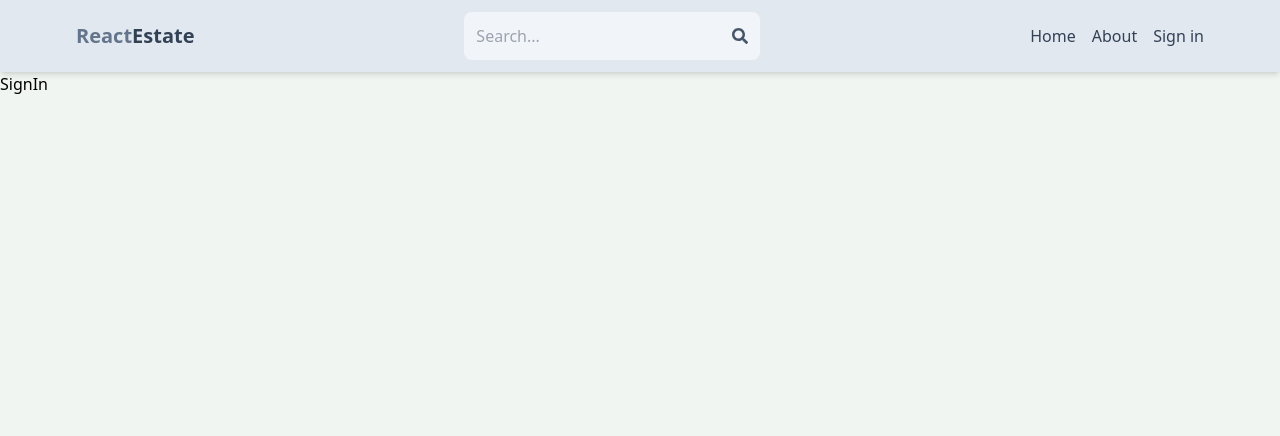
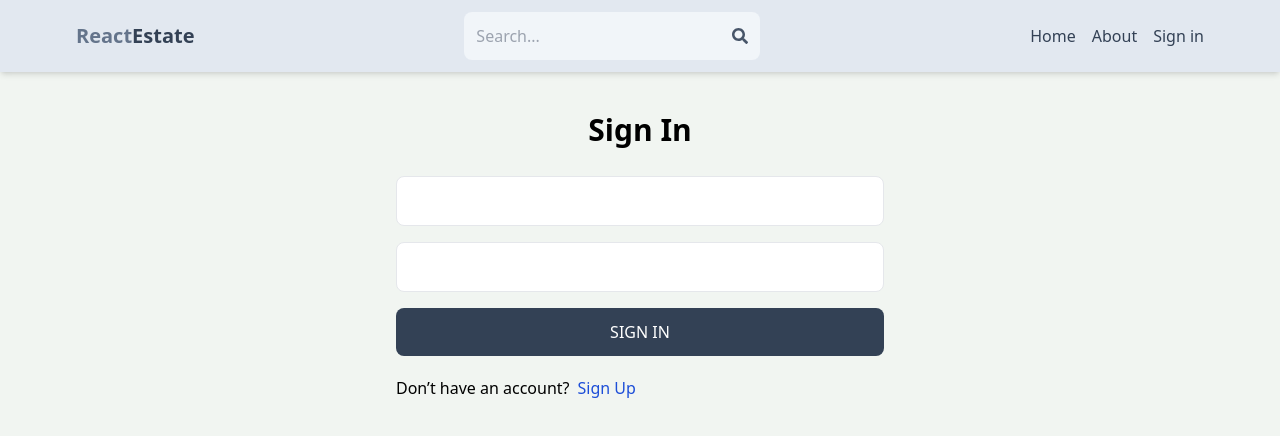
Before and after one commit to Rahul4dev/mern-estate, a React (Vite) app in the folder client/: page /sign-in in a window 1280 px wide. Shown: the top 436 px of the page. Built offline with nearby package versions, Linux system fonts and the light colour scheme.

Commit message:
Complete sign in page functionality

```diff
--- a/client/src/pages/SignIn.jsx
+++ b/client/src/pages/SignIn.jsx
@@ -1,5 +1,77 @@
+import { useState } from 'react';
+import { Link, useNavigate } from 'react-router-dom';
+
 const SignIn = () => {
-  return <div>SignIn</div>;
+  const navigate = useNavigate();
+  const [formData, setFormData] = useState({});
+  const [error, setError] = useState(null);
+  const [loading, setLoading] = useState(false);
+
+  const handleChange = (e) => {
+    setFormData({
+      ...formData,
+      [e.target.id]: e.target.value,
+    });
+  };
+
+  const handleSubmit = async (e) => {
+    e.preventDefault();
+    try {
+      setLoading(true);
+      const res = await fetch('api/auth/signin', {
+        method: 'POST',
+        headers: { 'Content-Type': 'application/json' },
+        body: JSON.stringify(formData),
+      });
+      const data = await res.json();
+      if (data.success === false) {
+        setLoading(false);
+        setError(data.message);
+        return;
+      }
+      setLoading(false);
+      setError(null);
+      navigate('/');
+    } catch (error) {
+      setLoading(false);
+      setError(error.message);
+      console.log(error.message);
+    }
+  };
+  return (
+    <div className="p-3 max-w-lg mx-auto">
+      <h1 className="text-3xl text-center font-semibold my-7">Sign In</h1>
+      <form className="flex flex-col gap-4 " onSubmit={handleSubmit}>
+        <input
+          type="email"
+          className="border p-3 rounded-lg"
+          placeholder=""
+          id="email"
+          onChange={handleChange}
+        />
+        <input
+          type="password"
+          className="border p-3 rounded-lg"
+          placeholder=""
+          id="password"
+          onChange={handleChange}
+        />
+        <button
+          disabled={loading}
+          className="bg-slate-700 text-white p-3 rounded-lg uppercase hover:opacity-95 disabled:opacity-80 disabled:cursor-not-allowed"
+        >
+          {loading ? 'Loading...' : 'Sign In'}
+        </button>
+      </form>
+      <div className="flex gap-2 mt-5">
+        <p>Don&rsquo;t have an account?</p>
+        <Link to={'/sign-up'}>
+          <span className="text-blue-700">Sign Up</span>
+        </Link>
+      </div>
+      {error && <p className="text-red-500 mt-5">{error}</p>}
+    </div>
+  );
 };
 
 export default SignIn;
```
